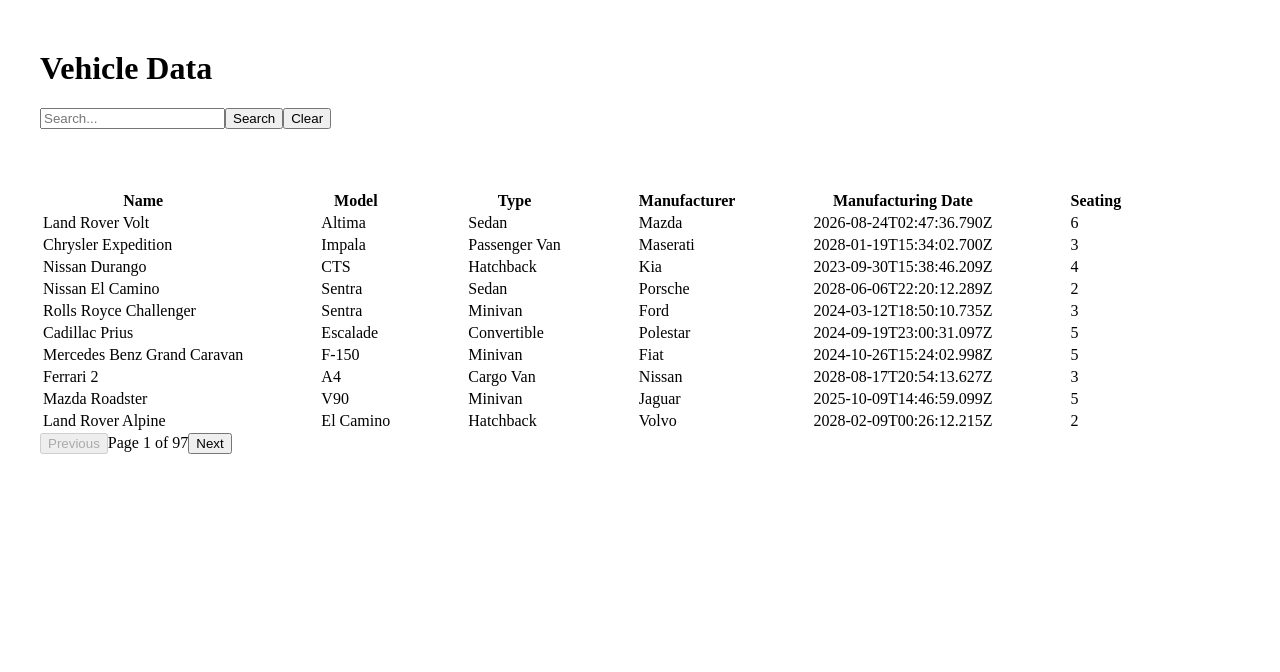
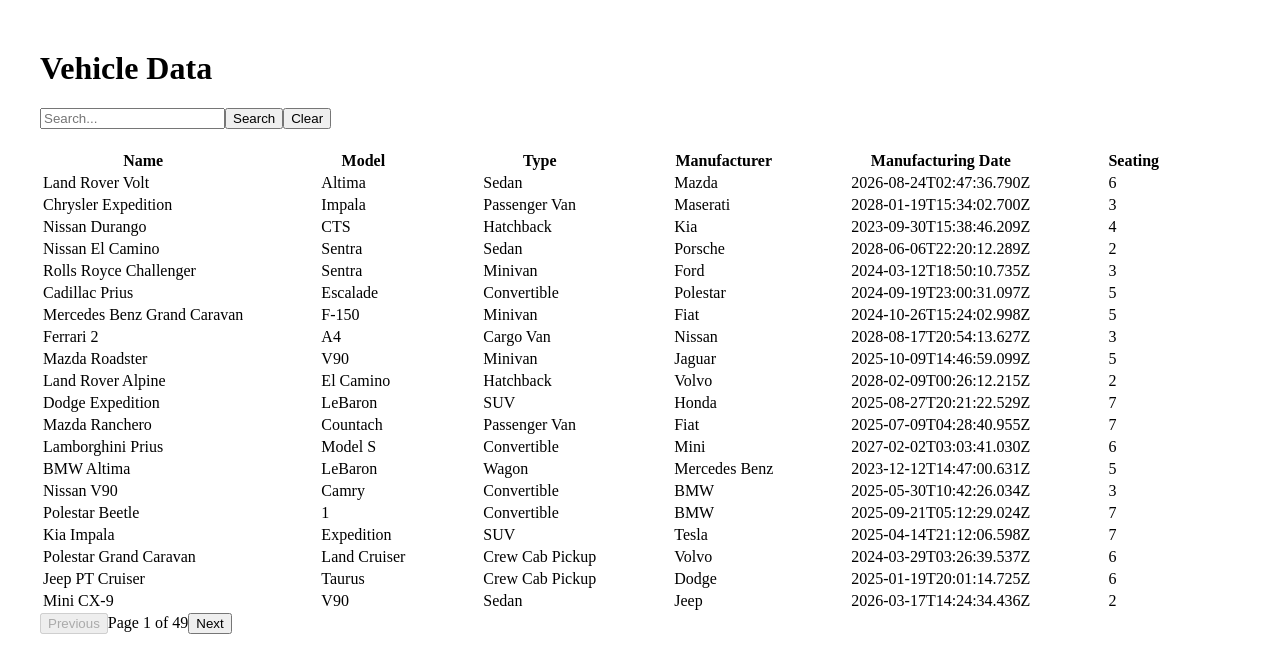
Before and after one commit to anushreejha/VehicleData, a Next.js app: page / in a window 1280 px wide. Shown: the top 672 px of the page. Built offline with nearby package versions, Linux system fonts and the light colour scheme.

Commit message:
Updates2.4

```diff
--- a/src/app/globals.css
+++ b/src/app/globals.css
@@ -28,19 +28,19 @@
 
 @media (max-width: 768px) {
   :root {
-    --items-per-page: 10;
+    --items-per-page: 20;
   }
 }
 
 @media (min-width: 769px) and (max-width: 1024px) {
   :root {
-    --items-per-page: 15;
+    --items-per-page: 30;
   }
 }
 
 @media (min-width: 1025px) {
   :root {
-    --items-per-page: 20;
+    --items-per-page: 40;
   }
 }
 
--- a/src/components/PaginatedTable.tsx
+++ b/src/components/PaginatedTable.tsx
@@ -10,11 +10,13 @@
 const PaginatedTable: React.FC<Props> = ({ data, itemsPerPage, onSearch, onClear }) => {
   const [currentPage, setCurrentPage] = useState(1);
 
-  const startIndex = (currentPage - 1) * itemsPerPage;
-  const endIndex = startIndex + itemsPerPage;
+  const updatedItemsPerPage = itemsPerPage * 2;
+
+  const startIndex = (currentPage - 1) * updatedItemsPerPage;
+  const endIndex = startIndex + updatedItemsPerPage;
   const displayData = data.slice(startIndex, endIndex);
 
-  const totalPages = Math.ceil(data.length / itemsPerPage);
+  const totalPages = Math.ceil(data.length / updatedItemsPerPage);
 
   const handleNextPage = () => {
     if (currentPage < totalPages) {
@@ -44,7 +46,7 @@
         </thead>
         <tbody>
           {displayData.map((vehicle, index) => (
-            <tr key={index} className="border-b">
+            <tr key={index} className={index === 0 ? "bg-gray-200" : "border-b"}>
               {Object.values(vehicle).map((value, index) => (
                 <>
                   <td key={`${value}-${index}`} className="px-4 py-2 border">{String(value)}</td>
@@ -56,6 +58,7 @@
         </tbody>
       </table>
       <div className="mt-4"></div>
+      <div className="mt-8"></div>
       <div className="mt-8 flex justify-between">
         <button onClick={handlePreviousPage} disabled={currentPage === 1} className="px-4 py-2 bg-blue-500 text-white rounded-md disabled:opacity-50">Previous</button>
         <span className="px-4 py-2">{`Page ${currentPage} of ${totalPages}`}</span>
--- a/src/pages/index.tsx
+++ b/src/pages/index.tsx
@@ -32,11 +32,9 @@
     <div className="container mx-auto px-4 py-8">
       <div className="flex justify-between items-center mb-4">
         <h1 className="text-3xl font-bold">Vehicle Data</h1>
-        <div></div>
         <SearchForm onSearch={handleSearch} onClear={handleClearSearch} />
       </div>
-      <div style={{ height: '60px' }}></div>
-      <div className="mt-8">
+      <div className="table-container">
         <PaginatedTable data={filteredVehicles} itemsPerPage={10} onSearch={handleSearch} onClear={handleClearSearch} />
       </div>
     </div>
--- a/src/styles/PaginatedTable.css
+++ b/src/styles/PaginatedTable.css
@@ -1,6 +1,10 @@
 table {
     border-collapse: collapse;
     width: 100%;
+}
+
+.table-container {
+  margin-bottom: 50px;
 }
 
 th, td {
--- a/src/styles/index.css
+++ b/src/styles/index.css
@@ -3,4 +3,9 @@
     margin-left: auto;
     margin-right: auto;
     margin-top: 50px;
-  }
+    margin-bottom: 20px;
+}
+
+.table-container {
+    margin-top: 20px;
+}
```
